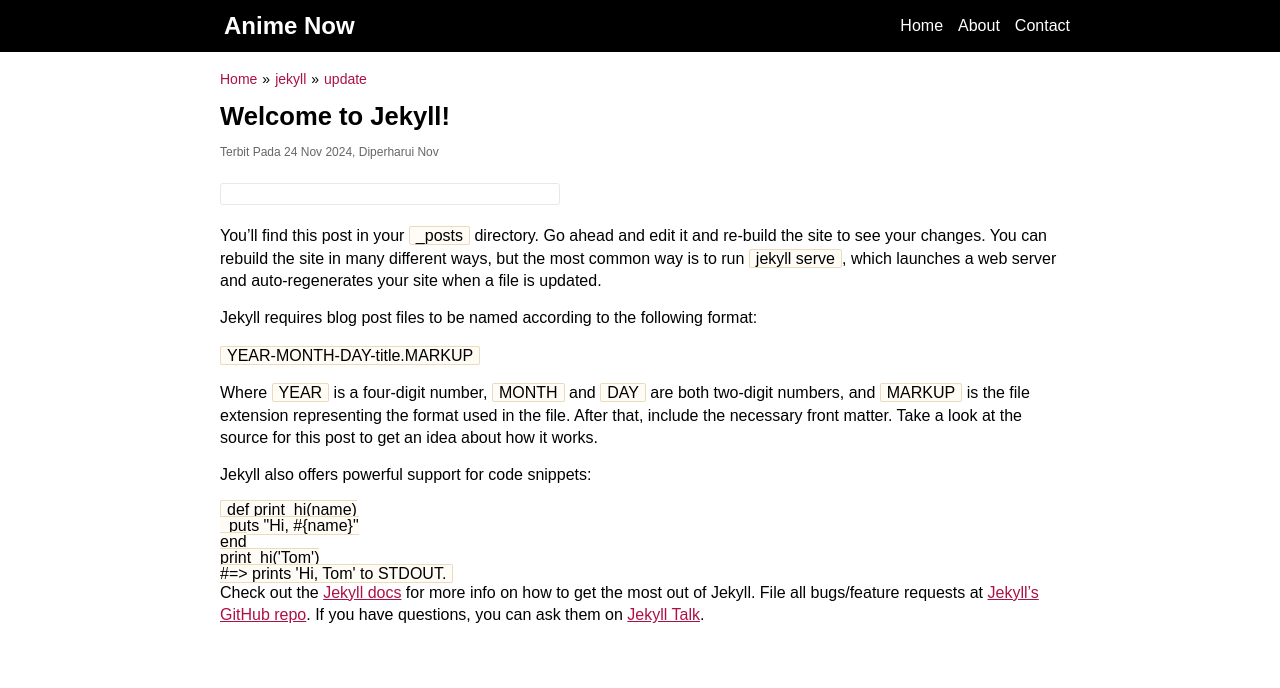
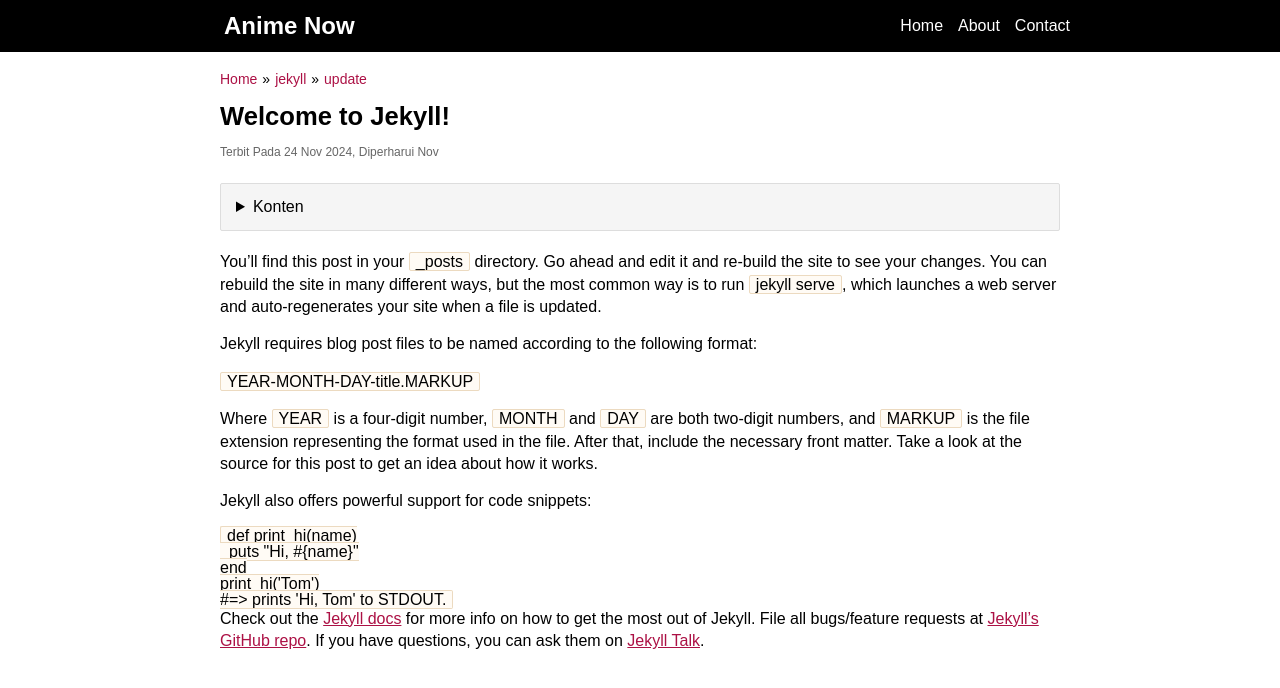
Before and after one commit to insanmuliadi90/jekyll-blog, a Jekyll site: the page built from _posts/2024/2024-11-24-welcome-to-jekyll.markdown, in a window 1280 px wide and 900 px high. Shown: the top 688 px of the window. Built offline with Jekyll 4.4.1, drawn with Linux system fonts in a browser that asks for light colours; the table of contents is made by our own code.

Commit message:
update style

```diff
--- a/_includes/css.html
+++ b/_includes/css.html
@@ -65,7 +65,8 @@ body{font-family: Arial,san-serif;font-size: 16px;line-height:1;}
 .f-sitelinks li:not(:last-child){margin-right:30px}
 .cpr {font-size: 14px;}
 /* toc */
-.section-nav{background-color:#fff;margin:0 0 20px!important;padding:10px 30px;border:1px solid #e8e8e8;border-radius:3px;max-width:340px;list-style:disc}
+.postoc{padding:15px;border:1px solid #ddd;border-radius:2px;background:#f5f5f5;margin-bottom:20px}
+.section-nav{margin:15px 0 0 20px!important;list-style:disc}
 .section-nav ul{margin:10px 0 15px 15px}
 .section-nav li:not(:last-child){margin-bottom:10px}
 .section-nav li a{text-decoration: none;}
--- a/_layouts/post.html
+++ b/_layouts/post.html
@@ -10,8 +10,12 @@ layout: base
         {% assign mm = bulan[bulan_angka] %}
       <div>Terbit Pada {{ page.date | date: "%d" }} {{ mm }} {{ page.date | date: "%Y" }}, Diperharui {{ page.last_modified_at | date: "%d" }} {{ mm }} {{ page.last_modified_at | date: "%Y" }}</div>
       </div>
+      <details class="postoc">
+        <summary>Konten</summary>
+        {%-toc-%}
+      </details>
       <div class="post-body">
-        {{ content | toc }}
+        {{ content }}
       </div>
         {%- if page.tags -%}
         <ul class="post-tags">
```
